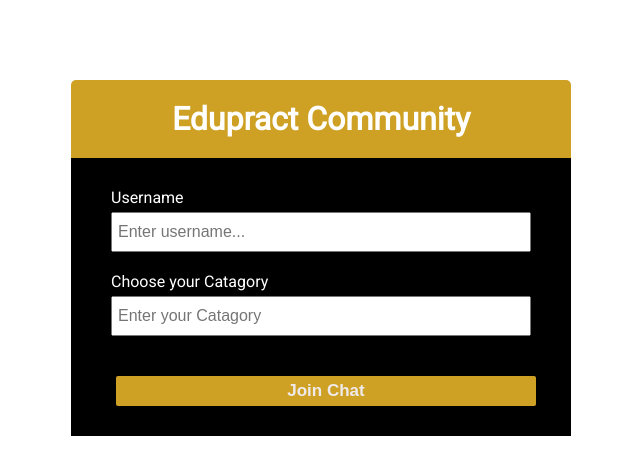
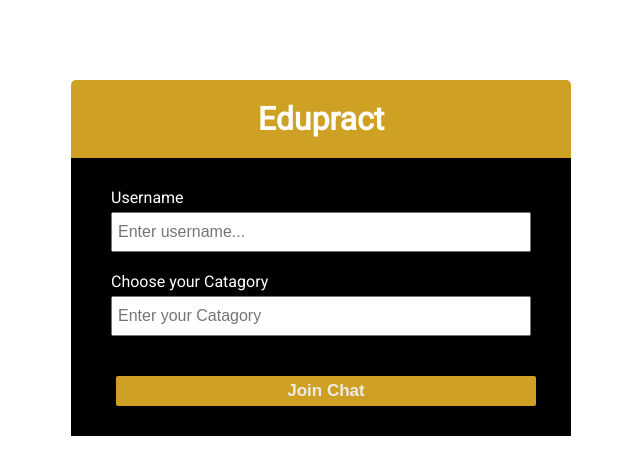
Before and after one commit to AnimeshSamal/chat, a website: page public/index.html in a window 1280 px wide. Shown: the whole page, without its empty margins (319-959 px from the left). Drawn offline with Linux system fonts and the light colour scheme.

Commit message:
Update index.html

```diff
--- a/public/index.html
+++ b/public/index.html
@@ -16,7 +16,7 @@
 	<body>
 		<div class="join-container">
 			<header class="join-header">
-				<h1>Edupract Community</h1>
+				<h1>Edupract</h1>
 			</header>
 			<main class="join-main">
 				<form action="chat.html">
```
